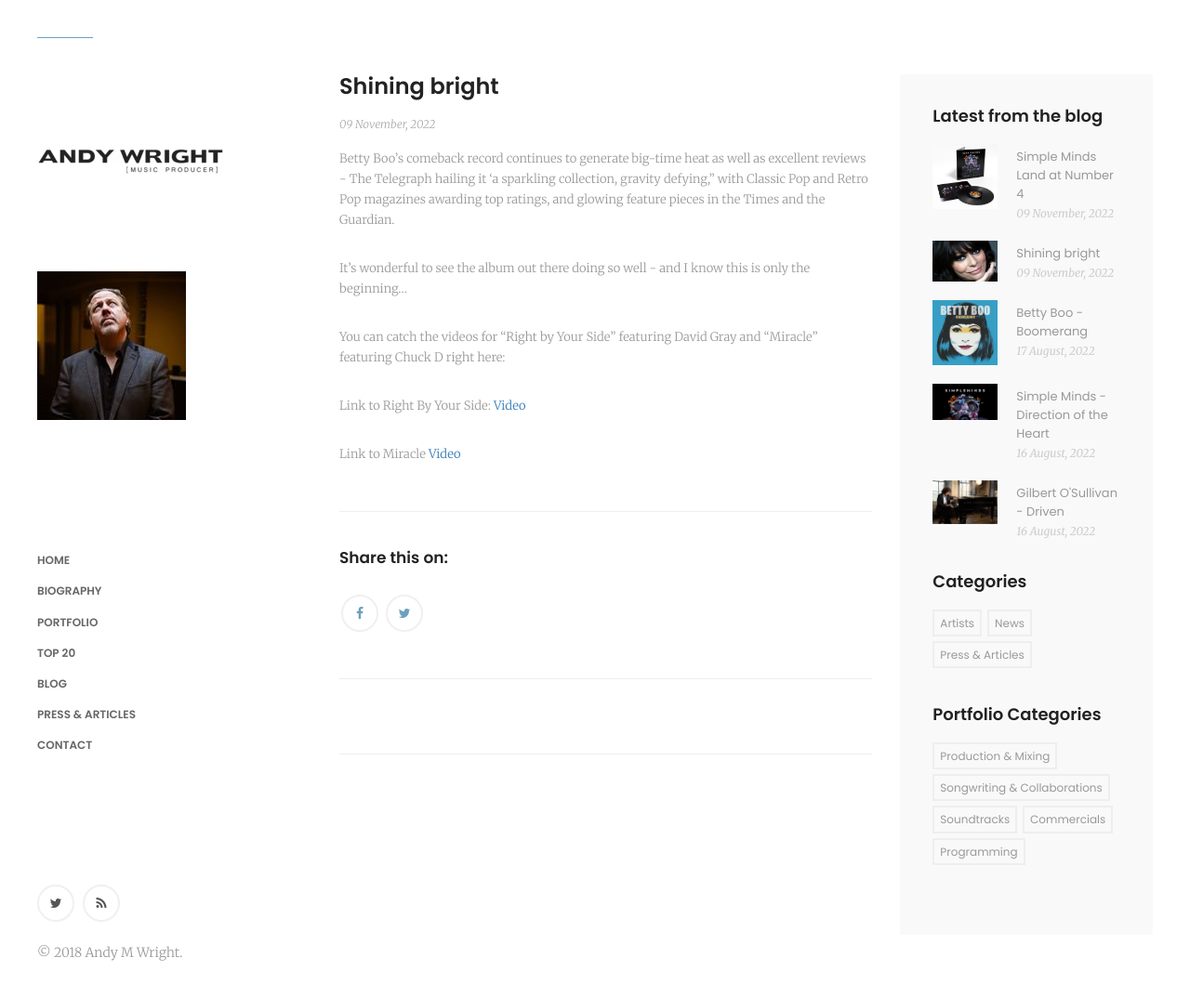
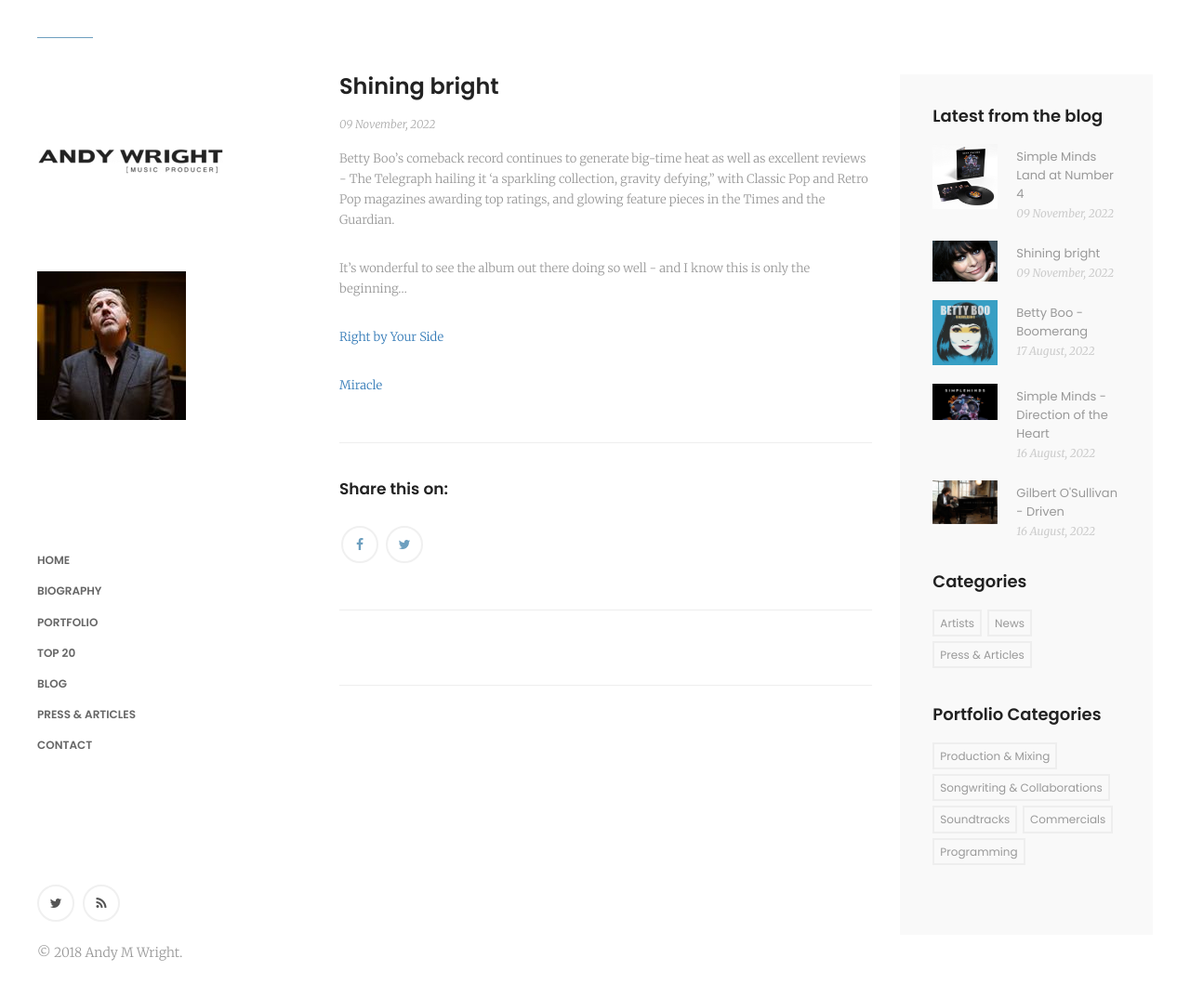
Before and after one commit to andywrightmusic/andywrightmusic.github.io, a Jekyll site: the page built from collections/_posts/2022-11-09-bettyboo_sandrohyams.md, in a window 1280 px wide and 1106 px high. Shown: the top 1073 px of the window at 93% size. Built offline with Jekyll 4.4.1, drawn with Linux system fonts in a browser that asks for light colours; comment, search, counter and statistics services are not loaded.

Commit message:
blog page updated

```diff
--- a/collections/_posts/2022-11-09-bettyboo_sandrohyams.md
+++ b/collections/_posts/2022-11-09-bettyboo_sandrohyams.md
@@ -12,8 +12,6 @@
 
 It’s wonderful to see the album out there doing so well - and I know this is only the beginning…
 
-You can catch the videos for “Right by Your Side” featuring David Gray and “Miracle” featuring Chuck D right here:
+[Right by Your Side](https://www.youtube.com/watch?v=2jvN-bwFsMc)
 
-Link to Right By Your Side: [Video](https://www.youtube.com/watch?v=2jvN-bwFsMc)
-
-Link to Miracle [Video](https://www.youtube.com/watch?v=IQoS7w3kSc0)
+[Miracle](https://www.youtube.com/watch?v=IQoS7w3kSc0)
```
Also changed, not shown: collections/_posts/2022-11-09-MInds-Direction of the Heart.md (+2 -4 lines).
